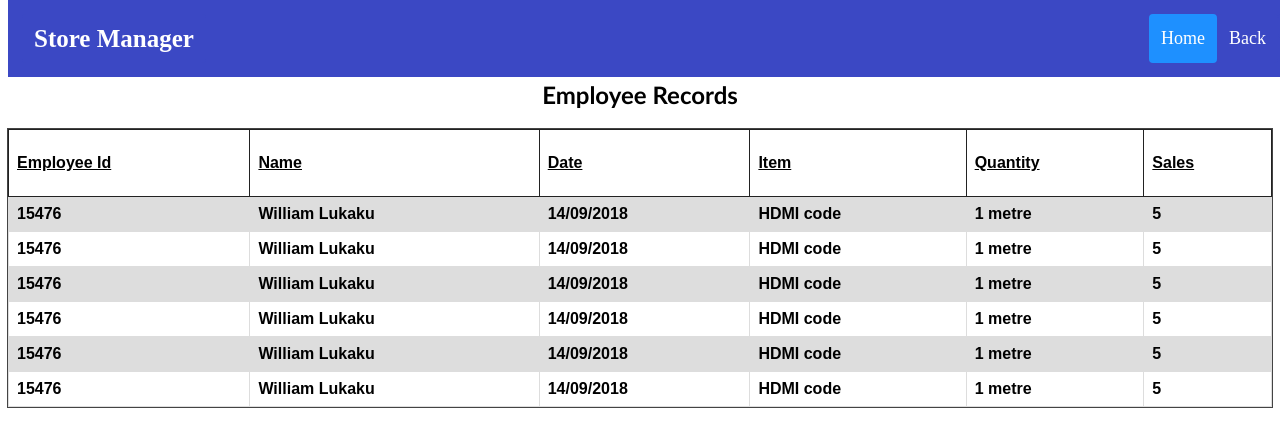
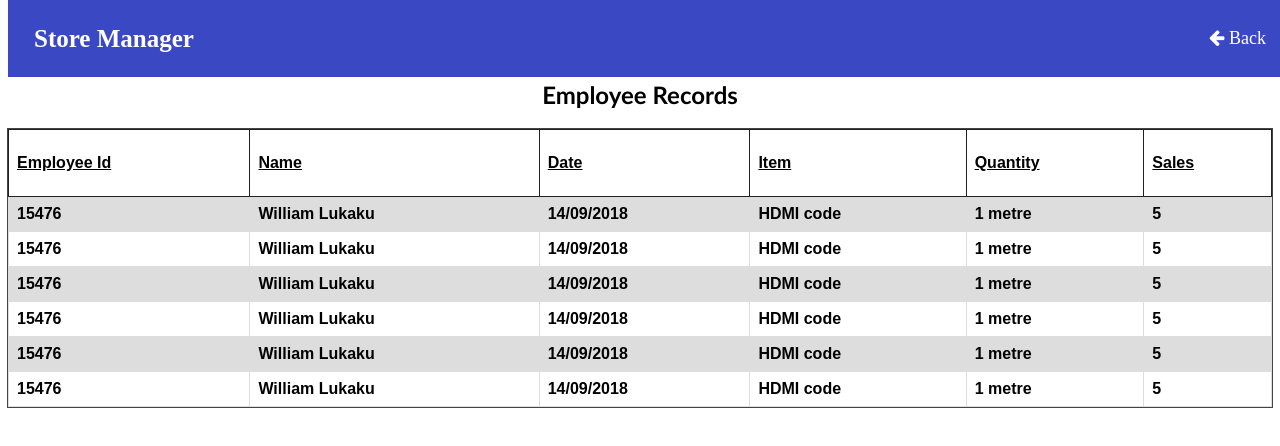
Before and after one commit to asirvex/Store-Manager, a plain HTML site: page sales-records.html in a window 1280 px wide. Drawn offline with Linux system fonts and the light colour scheme.

Commit message:
[#161039573] Add back button and icon

```diff
--- a/sales-records.html
+++ b/sales-records.html
@@ -10,8 +10,7 @@
         <div class="topnav" >
             <a href="index.html" class="logo">Store Manager</a>
             <div class="topnav-right">
-            <a class="active" href="index.html">Home</a>
-            <a href="index.html" onclick="goBack()">Back</a>
+            <a href="index.html" onclick="goBack()"><i class="fa fa-arrow-left" aria-hidden="true"></i> Back</a>
             <a href=""></a>
             </div>
         </div>
```
Also changed, not shown: index.html (+1 -1 lines).
